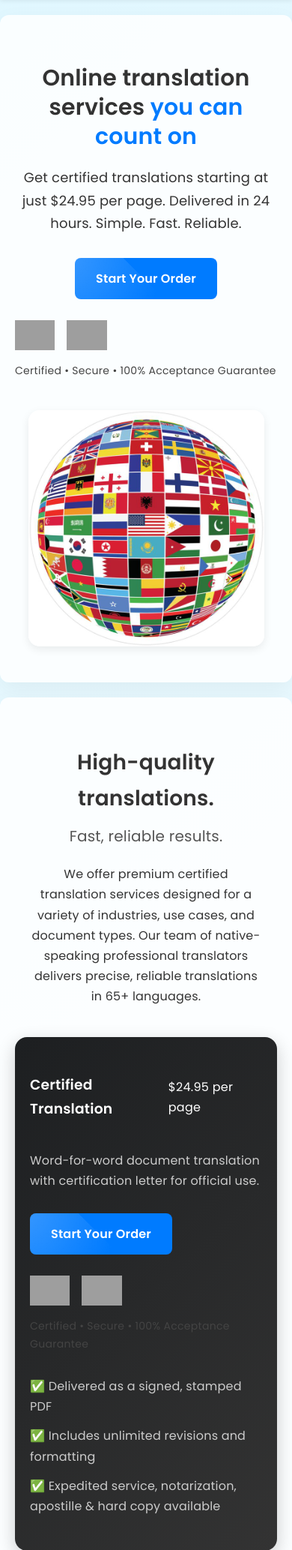
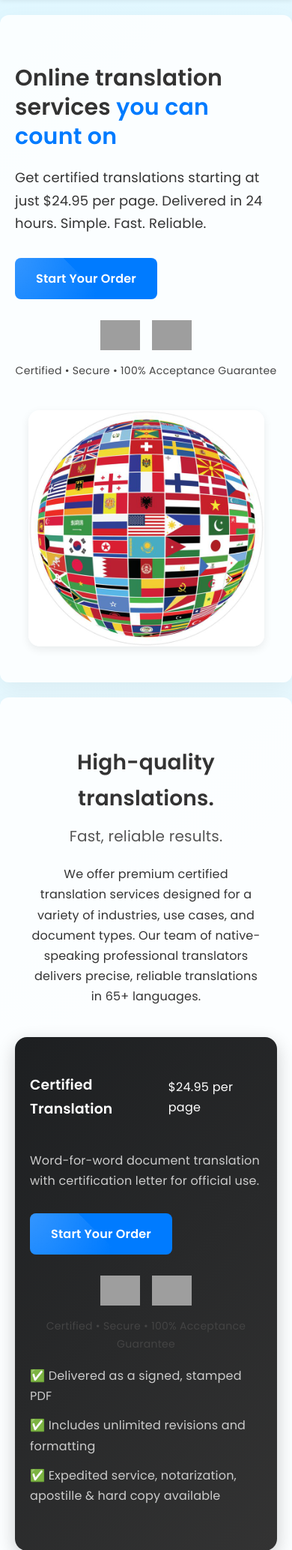
Before and after one commit to mussaiyev/GrabLang, a Flask app: page / in a window 390 px wide. Shown: the part 74-2141 px from the top of the page at 75% size. Run offline with Flask 3, Linux system fonts and the light colour scheme; grey boxes are pictures that could not be loaded.

Commit message:
some messee 3

```diff
--- a/static/main.css
+++ b/static/main.css
@@ -726,3 +726,16 @@ section:hover {
 .trust-badges img:hover {
   transform: scale(1.15);
 }
+
+
+
+@media (max-width: 768px) {
+  .hero-text {
+    text-align: left;
+  }
+
+  .trust-badges {
+    justify-content: center !important;
+    text-align: center;
+  }
+}
--- a/templates/main.html
+++ b/templates/main.html
@@ -66,11 +66,11 @@
       <h1>Online translation services <span class="highlight">you can count on</span></h1>
       <p>Get certified translations starting at just $24.95 per page. Delivered in 24 hours. Simple. Fast. Reliable.</p>
       <a href="{{ url_for('index') }}" class="cta-button">Start Your Order</a>
-<div class="trust-badges">
+<div style="text-align: center; margin-top: 20px;"><div class="trust-badges" style="justify-content: center;">
   <img src="https://cdn-icons-png.flaticon.com/512/535/535137.png" alt="USCIS Approved">
   <img src="https://cdn-icons-png.flaticon.com/512/535/535234.png" alt="ATA Certified">
   <span>Certified • Secure • 100% Acceptance Guarantee</span>
-</div>
+</div></div>
 
     </div>
 
@@ -101,7 +101,7 @@
 
       <div class="card-buttons">
         <a href="{{ url_for('index') }}" class="cta-button">Start Your Order</a>
-<div class="trust-badges">
+<div style="text-align: center; margin-top: 20px;"><div class="trust-badges" style="justify-content: center;">
   <img src="https://cdn-icons-png.flaticon.com/512/535/535137.png" alt="USCIS Approved">
   <img src="https://cdn-icons-png.flaticon.com/512/535/535234.png" alt="ATA Certified">
   <span>Certified • Secure • 100% Acceptance Guarantee</span>
```
